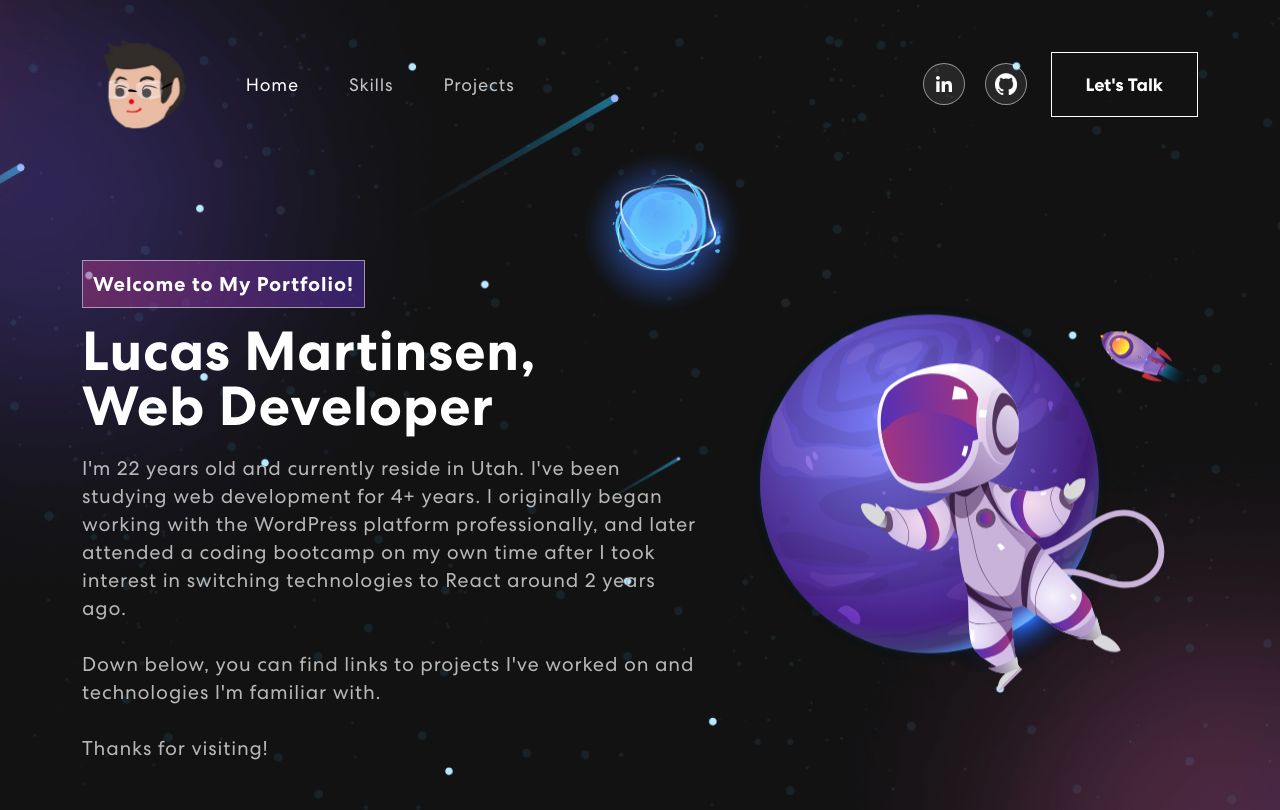
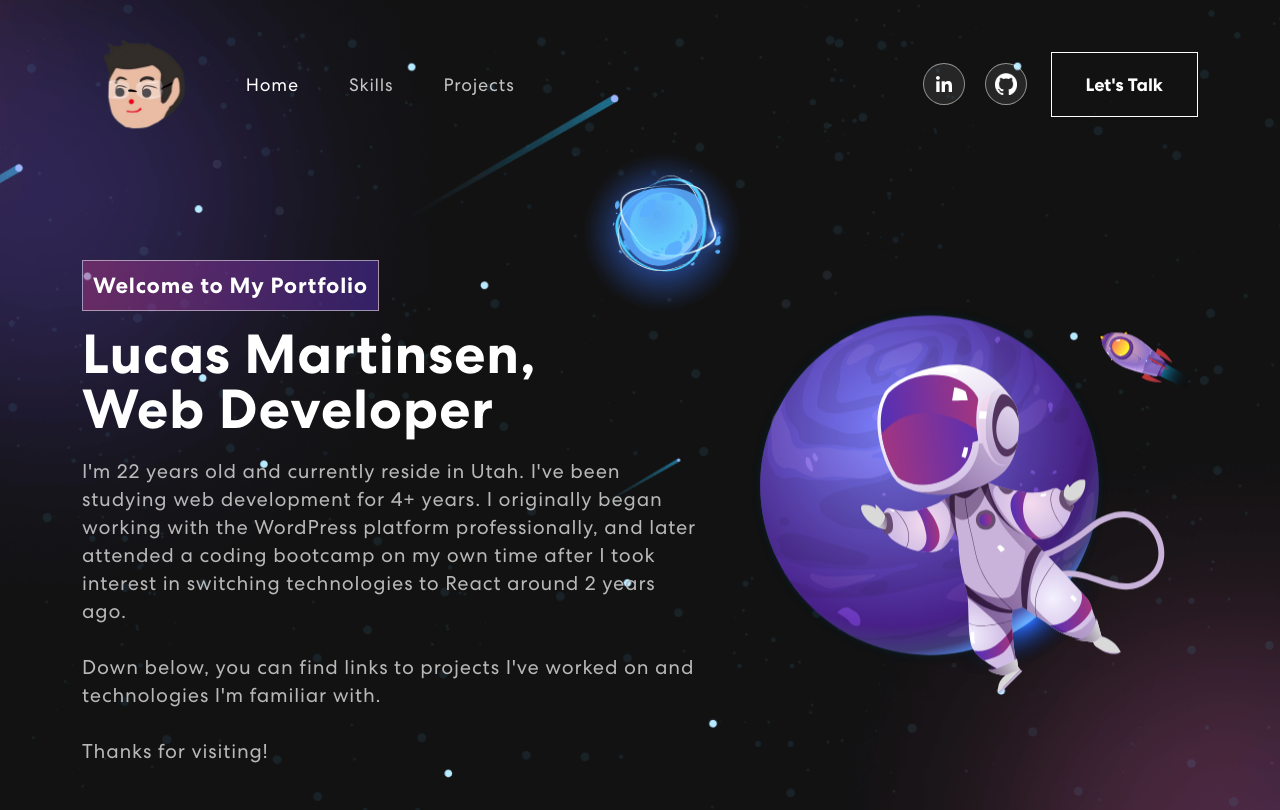
Before and after one commit to wumbles/purple-astronaut, a React (Create React App) app: page / in a window 1280 px wide. Shown: the top 810 px of the page. Built offline with nearby package versions, Linux system fonts and the light colour scheme.

Commit message:
UPDATE: changed font size

```diff
--- a/src/App.css
+++ b/src/App.css
@@ -288,7 +288,7 @@ nav.navbar .navbar-toggler[aria-expanded="true"] .navbar-toggler-icon {
 
 .banner .tagline {
   font-weight: 700;
-  letter-spacing: 0.9px;
+  letter-spacing: 0.8px;
   padding: 8px 10px;
   background: linear-gradient(
     90.21deg,
@@ -296,7 +296,7 @@ nav.navbar .navbar-toggler[aria-expanded="true"] .navbar-toggler-icon {
     rgba(74, 47, 189, 0.5) 111.58%
   );
   border: 1px solid rgba(255, 255, 255, 0.5);
-  font-size: 20px;
+  font-size: 22px;
   margin-bottom: 16px;
   display: inline-block;
 }
--- a/src/components/Banner.js
+++ b/src/components/Banner.js
@@ -32,7 +32,7 @@ export const Banner = () => {
       <Container>
         <Row className="align-items-center">
           <Col xs={12} md={6} xl={7}>
-            <span className="tagline">Welcome to My Portfolio!</span>
+            <span className="tagline">Welcome to My Portfolio</span>
             <h1>
               {"Lucas Martinsen, "}
               <span className="wrap">
```
